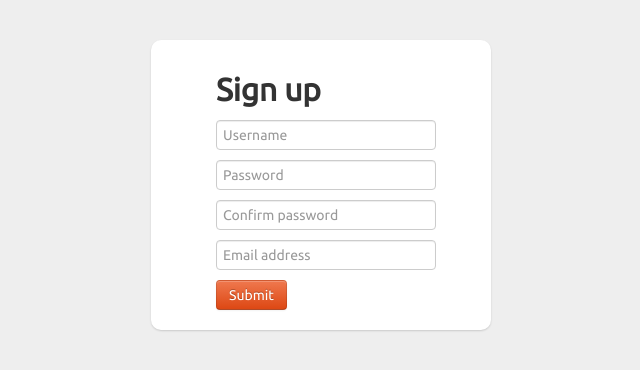
After one commit to miroluis/Quotas, a PHP site: page /novoano.php in a window 1280 px wide. The commit adds this page. Shown: the top 370 px of the page, without its empty margins (319-959 px from the left). Run offline with PHP 8.4, Linux system fonts and the light colour scheme.

Commit message:
Novo ano

```diff
--- /dev/null
+++ b/novoano.php
@@ -0,0 +1,96 @@
+<!DOCTYPE html>
+<html lang="en">
+  <head>
+   <meta charset="UTF-8" />
+    <title>Sign Up</title>
+
+
+    <!-- Le styles -->
+    <link href="bootstrap/css/bootstrap.css" rel="stylesheet">
+    <style type="text/css">
+      /* Override some defaults */
+      html, body {
+        background-color: #eee;
+      }
+      body {
+        padding-top: 40px;
+      }
+      .container {
+        width: 300px;
+      }
+
+      /* The white background content wrapper */
+      .container > .content {
+        background-color: #fff;
+        padding: 20px;
+        margin: 0 -20px;
+        -webkit-border-radius: 10px 10px 10px 10px;
+           -moz-border-radius: 10px 10px 10px 10px;
+                border-radius: 10px 10px 10px 10px;
+        -webkit-box-shadow: 0 1px 2px rgba(0,0,0,.15);
+           -moz-box-shadow: 0 1px 2px rgba(0,0,0,.15);
+                box-shadow: 0 1px 2px rgba(0,0,0,.15);
+      }
+
+	  .login-form {
+		margin-left: 65px;
+	  }
+
+	  legend {
+		margin-right: -50px;
+		font-weight: bold;
+	  	color: #404040;
+	  }
+
+    </style>
+
+</head>
+<body>
+	<div class="container">
+		<div class="content">
+			<div class="row">
+				<div class="login-form">
+					<h2>Sign up</h2>
+					<div>
+
+
+								<input type="text" id='txtUsername' placeholder="Username">
+
+								<input type="password" id='txtPassword' placeholder="Password">
+
+                <input type="password" id='txtPasswordConf' placeholder="Confirm password">
+
+
+                <input type="email" id='txtEmail' placeholder="Email address">
+
+							<button class="btn btn-primary" onclick='checkSignUp();'>Submit</button>
+
+					</div>
+				</div>
+			</div>
+		</div>
+	</div> <!-- /container -->
+
+  <script src="http://code.jquery.com/jquery-latest.js"></script>
+  <script src="bootstrap/js/bootstrap.min.js"></script>
+
+    <script type="text/javascript">
+          function checkSignUp()
+          {
+              var pass = document.getElementById('txtPassword').value;
+              var confpass = document.getElementById('txtPasswordConf').value;
+              if(pass != confpass) return false;
+
+              var user = document.getElementById('txtUsername').value;
+              var email = document.getElementById('txtEmail').value;
+
+             var query = "INSERT into users (username,password,email) values ('"+user+"','"+pass+"','"+email+"');";
+        $.post("managedb.php", { sql_query : query},
+          function(data) {
+          alert("Insert return: " + data);
+          window.location.href = "index.php";
+          });
+          }
+    </script>
+</body>
+</html>
```
Also changed, not shown: index.php (+44 -23 lines).
